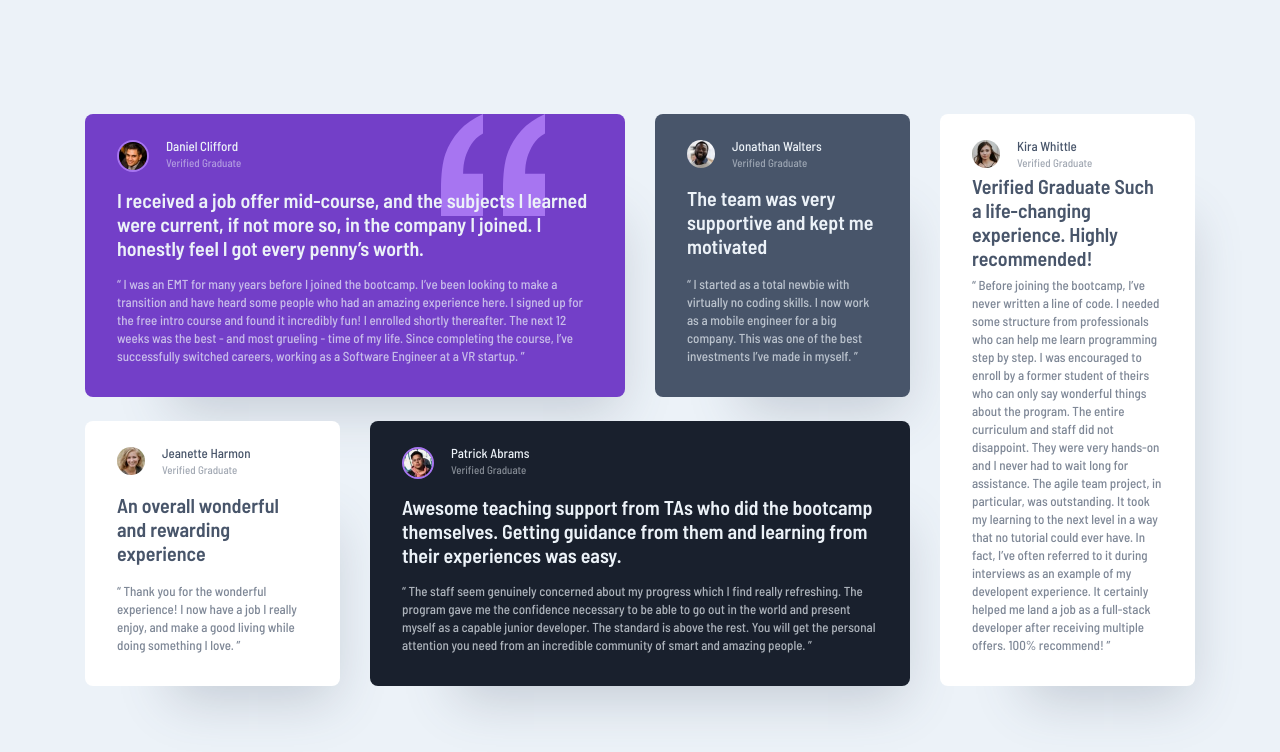
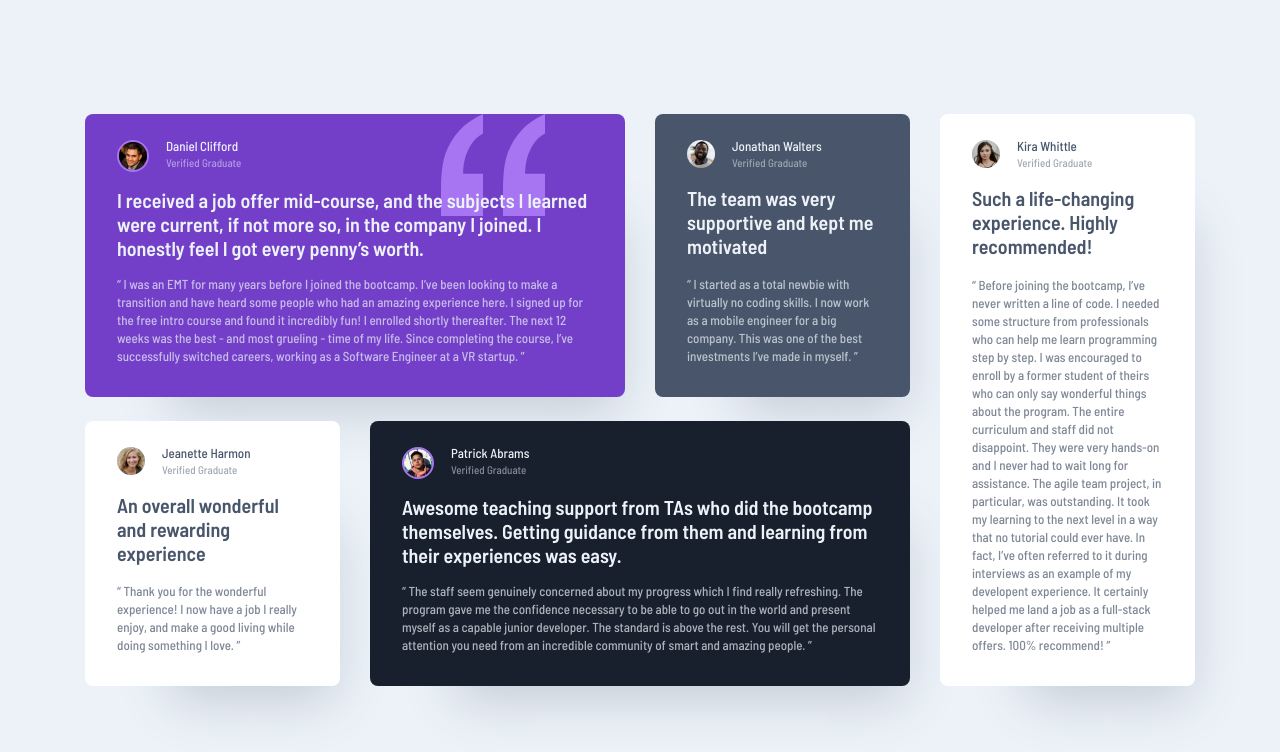
Before and after one commit to Mic-Saw/testimonials-grid-section, a plain HTML site: page index.html in a window 1280 px wide. Drawn offline with Linux system fonts and the light colour scheme.

Commit message:
Add files via upload

```diff
--- a/index.html
+++ b/index.html
@@ -118,7 +118,7 @@
           </p>
         </div>
         <h1 class="container__header">
-          Verified Graduate Such a life-changing experience. Highly recommended!
+          Such a life-changing experience. Highly recommended!
         </h1>
         <p class="container__description">
           “ Before joining the bootcamp, I’ve never written a line of code. I
```
